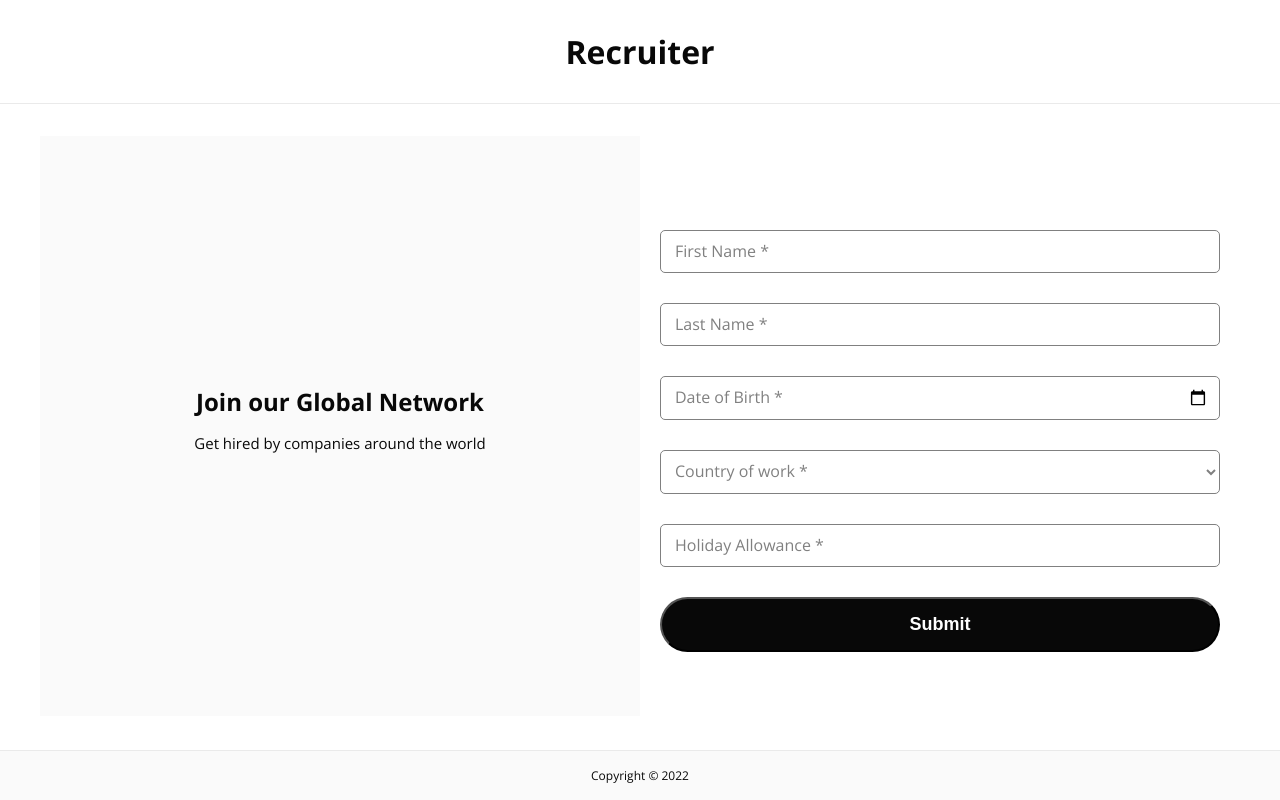
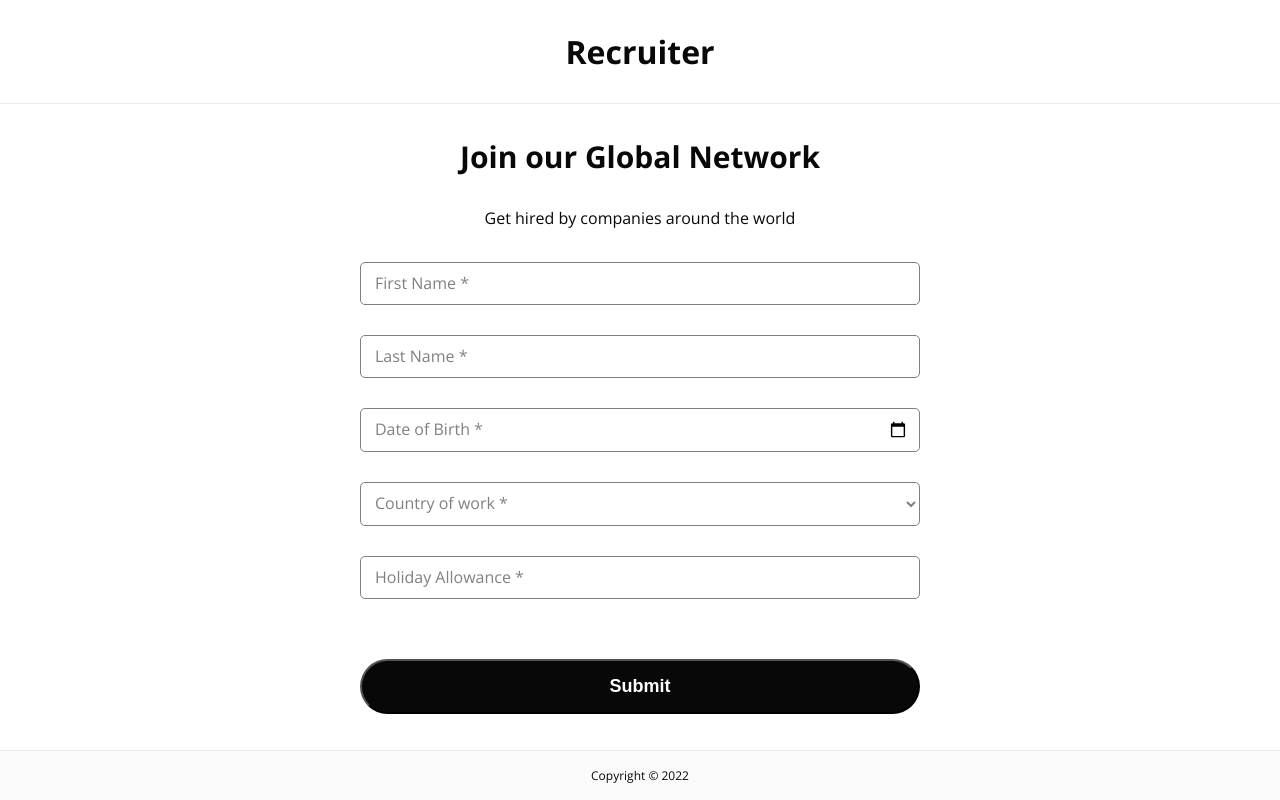
Before and after one commit to UcheSylvester/recruiter, a React (Create React App) app: page / in a window 1280 px wide. Built offline with nearby package versions, Linux system fonts and the light colour scheme; a web font is replaced by a local one.

Commit message:
✨ 💄 🔥 🗑️

```diff
--- /dev/null
+++ b/src/App.scss
@@ -0,0 +1,11 @@
+#main-content {
+  h2 {
+    font-size: 3rem;
+    margin-bottom: 1rem;
+  }
+
+  p {
+    font-size: 1.6rem;
+    margin-top: 2rem;
+  }
+}
--- a/src/App.tsx
+++ b/src/App.tsx
@@ -1,9 +1,15 @@
-import OnboardingFormContainer from "./components/onboarding-form-container";
 import Layout from "./components/layout";
+import OnboardingForm from "./components/onboarding-form";
+
+import "./App.scss";
 
 const App = () => (
   <Layout pageTitle="Recruiter | Home page">
-    <OnboardingFormContainer />
+    <h2 className="heading-secondary">Join our Global Network</h2>
+
+    <p>Get hired by companies around the world</p>
+
+    <OnboardingForm />
   </Layout>
 );
 
--- a/src/components/button/index.scss
+++ b/src/components/button/index.scss
@@ -4,7 +4,7 @@
   color: white;
   border-radius: 30px;
   padding: 1.5rem;
-  margin-top: 3rem;
+  margin-top: 6rem;
   font-size: 1.8rem;
   font-weight: 700;
 }
--- a/src/components/layout/index.scss
+++ b/src/components/layout/index.scss
@@ -2,7 +2,9 @@
   padding: 3rem 0;
   display: flex;
   flex-direction: column;
-  max-width: 120rem;
+  align-items: center;
+  justify-content: center;
+  max-width: 60rem;
   width: 100%;
   margin: auto;
   min-height: 80vh;
--- a/src/components/onboarding-form-container/index.scss
+++ /dev/null
@@ -1,33 +0,0 @@
-.employee-form {
-  &__container {
-    display: flex;
-    width: 100%;
-    height: 100%;
-  }
-
-  &__image {
-    &-container {
-      background-color: var(--bg-light);
-      width: 50%;
-      padding-right: 0;
-      flex-direction: column;
-      justify-content: center;
-      align-items: center;
-      display: none;
-
-      p {
-        margin: 1.5rem 0;
-        font-size: 1.5rem;
-        color: var(--color-text-secondary);
-      }
-    }
-  }
-
-  @media (min-width: 700px) {
-    &__image {
-      &-container {
-        display: flex;
-      }
-    }
-  }
-}
--- a/src/components/onboarding-form-container/index.tsx
+++ /dev/null
@@ -1,17 +0,0 @@
-import OnboardingForm from "./onboarding-form";
-import "./index.scss";
-
-const OnboardingFormContainer = () => {
-  return (
-    <section className="employee-form__container">
-      <div className="employee-form__image-container">
-        <h2 className="heading-secondary">Join our Global Network</h2>
-
-        <p>Get hired by companies around the world</p>
-      </div>
-      <OnboardingForm />
-    </section>
-  );
-};
-
-export default OnboardingFormContainer;
--- a/src/components/onboarding-form-container/onboarding-form/index.scss
+++ b/src/components/onboarding-form/index.scss
@@ -1,8 +1,9 @@
 .employee-form {
-  margin: 0 2rem;
+  padding: 0 2rem;
   flex: 1;
   display: flex;
   flex-direction: column;
   align-items: center;
   justify-content: center;
+  width: 100%;
 }
```
Also changed, not shown: src/components/onboarding-form/index.tsx (renamed from src/components/onboarding-form-container/onboarding-form/index.tsx, +4 -4 lines), 1 other file (tests, documents, lock files or other folders).
